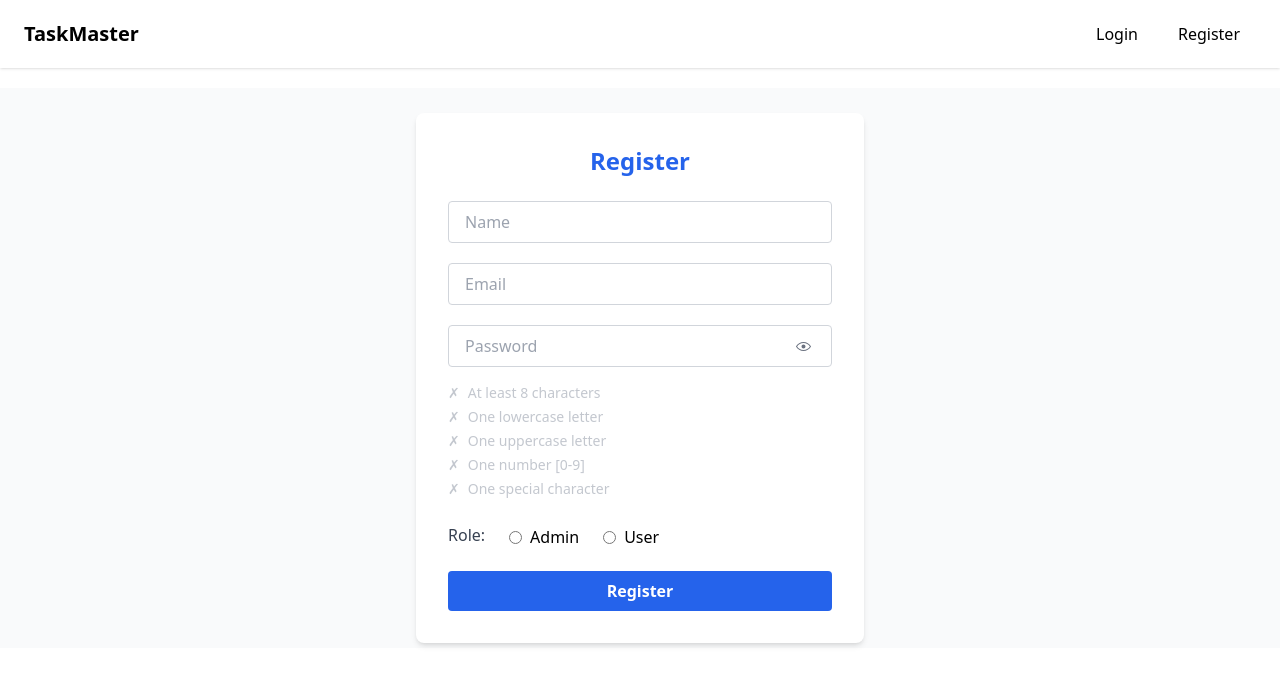
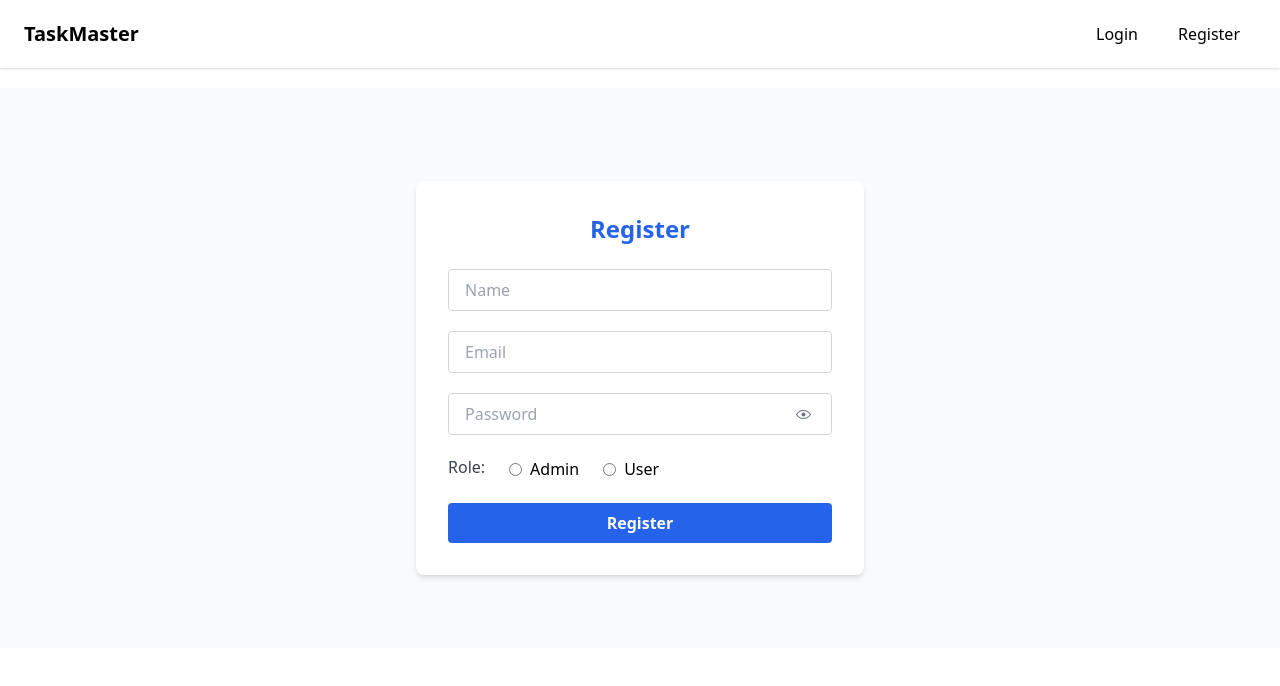
Before and after one commit to KirtanV19/Task-Manager, a React (Vite) app: page /register in a window 1280 px wide. Shown: the top 686 px of the page. Built offline with nearby package versions, Linux system fonts and the light colour scheme; what @radix-ui/themes would draw is missing.

Commit message:
Improve PSM

```diff
--- a/src/components/Register.jsx
+++ b/src/components/Register.jsx
@@ -144,6 +144,8 @@ const Register = () => {
                     </div>
 
                     {/* Password rule feedback */}
+
+                    {passwordValue && (
                         <div className="mt-3 space-y-1">
                             {getPasswordStrength(passwordValue).map((check, index) => (
                                 <p
@@ -158,7 +160,7 @@ const Register = () => {
                                 </p>
                             ))}
                         </div>
-
+                    )}
                     <div className="flex gap-6 items-center mt-2">
                         <span className="block mb-1 font-medium text-gray-700">Role:</span>
                         <div className="flex gap-6 items-center">
```
Lines whose indentation alone changed are shown as unchanged.
